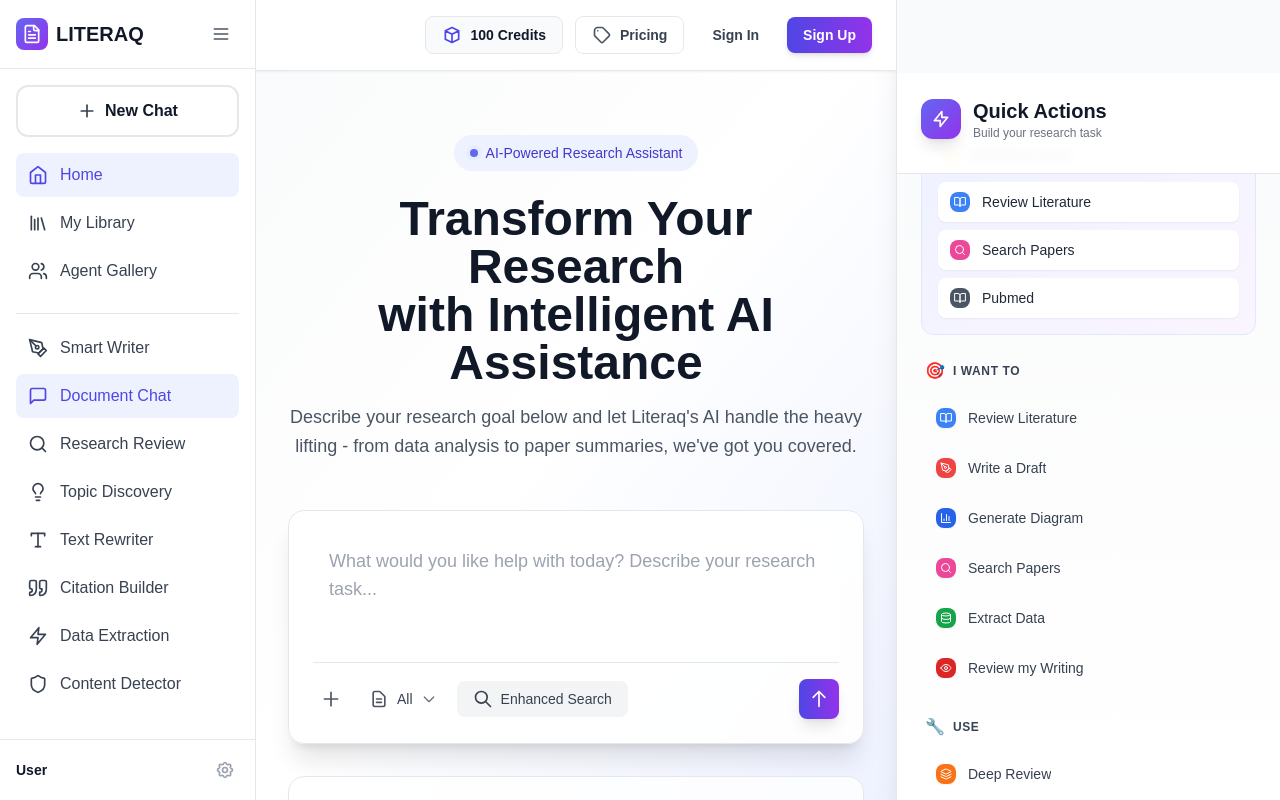
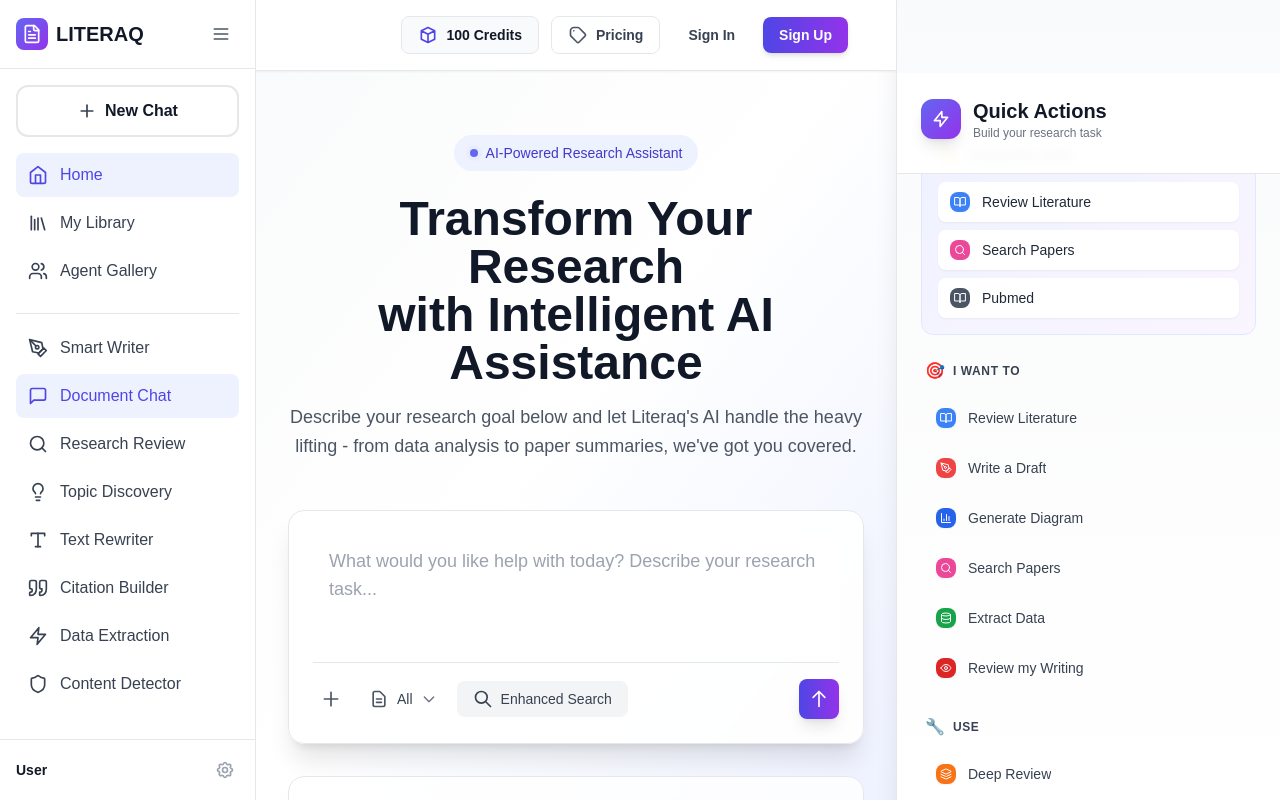
Before and after one commit to spartow/literaq, a Next.js app: page / in a window 1280 px wide. Built offline with nearby package versions, Linux system fonts and the light colour scheme; no server answers.

Commit message:
fix: add more spacing to top nav items from right edge

```diff
--- a/src/app/page.tsx
+++ b/src/app/page.tsx
@@ -87,8 +87,8 @@
       <main className="flex-1 overflow-y-auto bg-gradient-to-br from-gray-50 via-white to-indigo-50">
         {/* Top Navigation Bar */}
         <header className="sticky top-0 z-50 bg-white/95 backdrop-blur-sm border-b border-gray-200 shadow-sm">
-          <div className="max-w-7xl mx-auto px-6 py-4">
-            <div className="flex items-center justify-end">
+          <div className="max-w-7xl mx-auto px-8 py-4">
+            <div className="flex items-center justify-end pr-4">
               {/* Right Side - Credits, Pricing, Auth Buttons */}
               <div className="flex items-center gap-3">
                 {/* Credits Display */}
```
